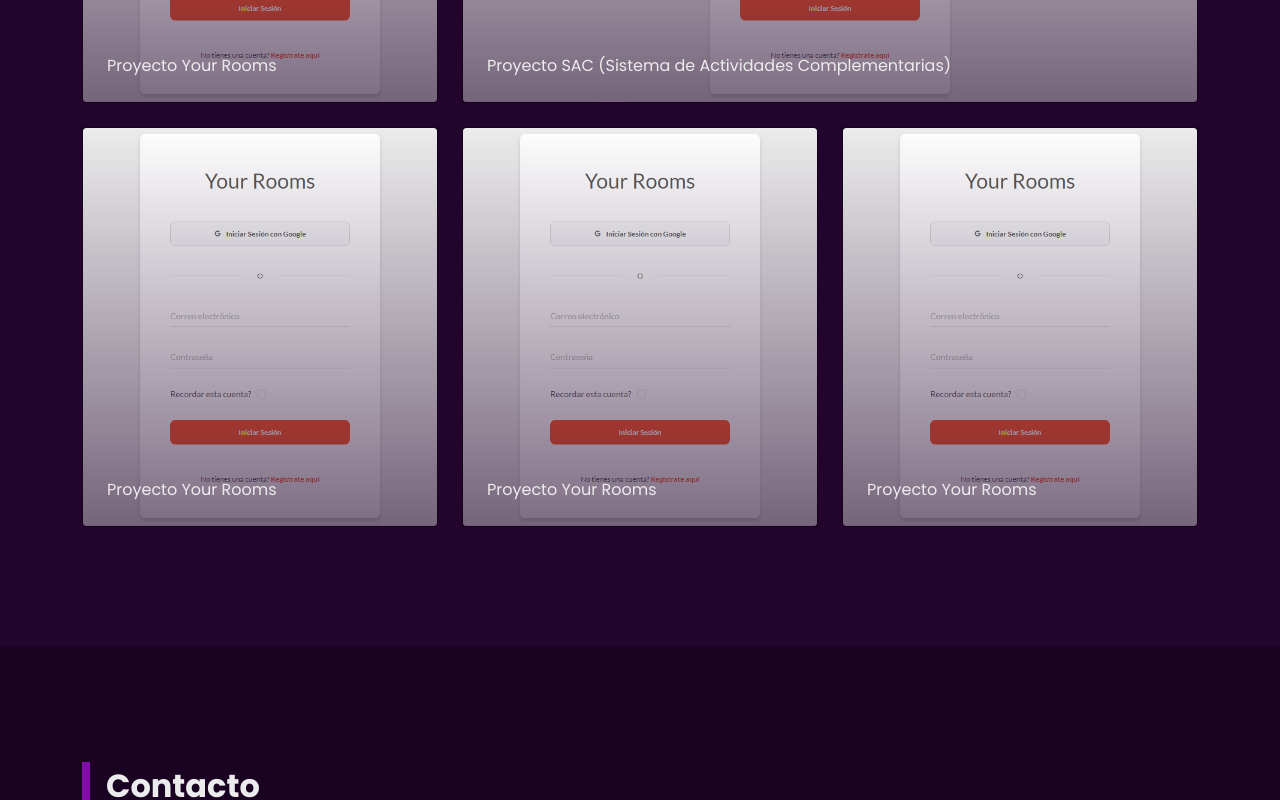
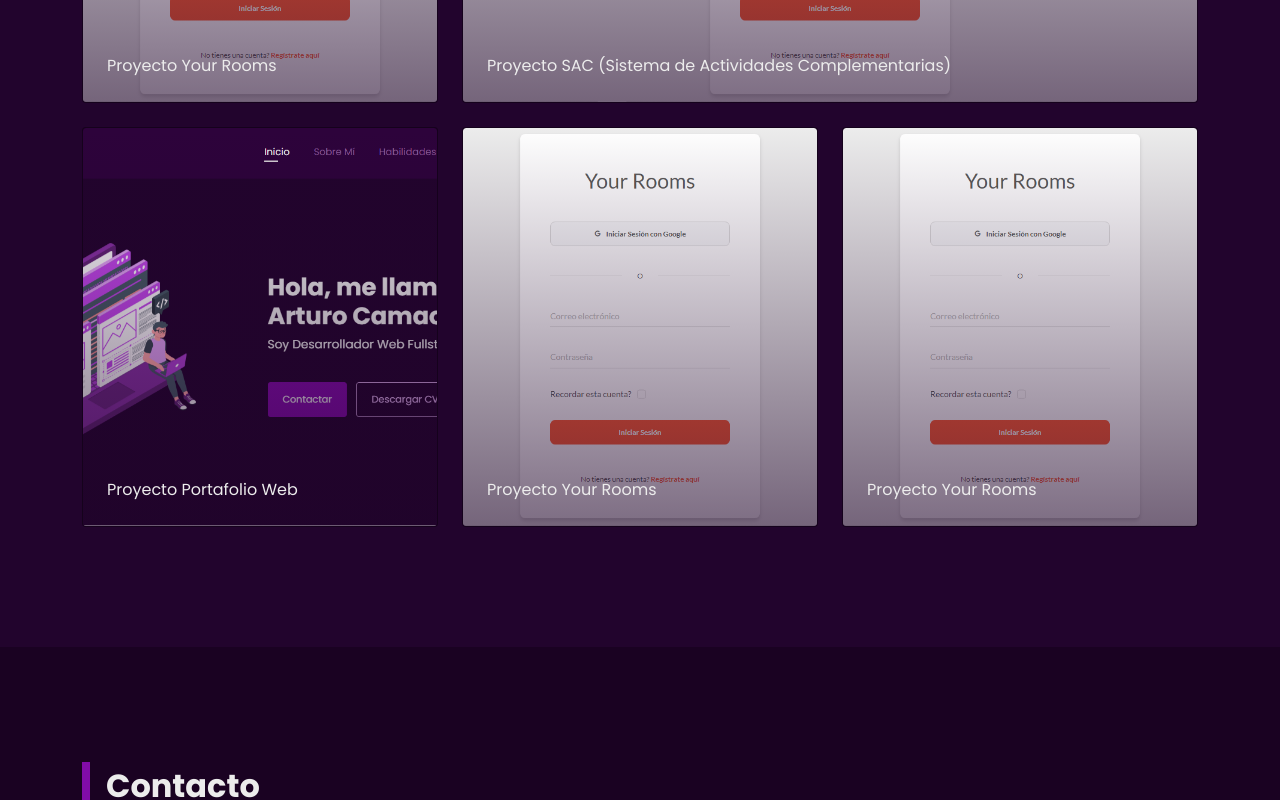
Before and after one commit to JoanArturo/portfolio, an Angular app: page / in a window 1280 px wide. Shown: the part 2540-3340 px from the top of the page. Built offline with nearby package versions, Linux system fonts and the light colour scheme.

Commit message:
Add project portfolio to projects section

```diff
--- a/src/app/profile/projects/projects.component.html
+++ b/src/app/profile/projects/projects.component.html
@@ -25,7 +25,7 @@
               <li>Socket IO</li>
             </ul>
           </div>
-          <a href="#" class="btn btn-primary btn-visit-repository">
+          <a href="https://github.com/JoanArturo/your-rooms" target="_blank" class="btn btn-primary btn-visit-repository">
             <span>Visitar repositorio</span>
             <svg width="24" height="24" viewBox="0 0 24 24" fill="none" xmlns="http://www.w3.org/2000/svg">
               <path d="M12 1.5C6.20156 1.5 1.5 6.32344 1.5 12.2672C1.5 17.025 4.50937 21.0562 8.68125 22.4812C8.73977 22.494 8.79949 22.5002 8.85938 22.5C9.24844 22.5 9.39844 22.2141 9.39844 21.9656C9.39844 21.7078 9.38906 21.0328 9.38437 20.1328C9.03705 20.2142 8.68173 20.2567 8.325 20.2594C6.30469 20.2594 5.84531 18.6891 5.84531 18.6891C5.36719 17.4469 4.67813 17.1141 4.67813 17.1141C3.76406 16.4719 4.67344 16.4531 4.74375 16.4531H4.74844C5.80313 16.5469 6.35625 17.5687 6.35625 17.5687C6.88125 18.4875 7.58437 18.7453 8.2125 18.7453C8.62783 18.737 9.03673 18.6412 9.4125 18.4641C9.50625 17.7703 9.77812 17.2969 10.0781 17.025C7.74844 16.7531 5.29688 15.8297 5.29688 11.7047C5.29688 10.5281 5.70469 9.56719 6.375 8.81719C6.26719 8.54531 5.90625 7.44844 6.47812 5.96719C6.55483 5.94883 6.63368 5.94095 6.7125 5.94375C7.09219 5.94375 7.95 6.08906 9.36563 7.07344C11.0857 6.59218 12.9049 6.59218 14.625 7.07344C16.0406 6.08906 16.8984 5.94375 17.2781 5.94375C17.3569 5.94095 17.4358 5.94883 17.5125 5.96719C18.0844 7.44844 17.7234 8.54531 17.6156 8.81719C18.2859 9.57187 18.6937 10.5328 18.6937 11.7047C18.6937 15.8391 16.2375 16.7484 13.8984 17.0156C14.2734 17.3484 14.6109 18.0047 14.6109 19.0078C14.6109 20.4469 14.5969 21.6094 14.5969 21.9609C14.5969 22.2141 14.7422 22.5 15.1312 22.5C15.1942 22.5003 15.2571 22.494 15.3187 22.4812C19.4953 21.0562 22.5 17.0203 22.5 12.2672C22.5 6.32344 17.7984 1.5 12 1.5Z" fill="#E5B8F4"/>
@@ -62,26 +62,27 @@
     </div>
     <div class="col-12 col-md-6 col-lg-4 mb-4 mb-lg-0" data-aos="zoom-out-right" data-aos-delay="1100">
       <div class="card text-bg-dark">
-        <img src="assets/images/login-your-rooms.png" class="card-img" alt="Imagen de la página de inicio de sesión del sistema Your Rooms">
+        <img src="assets/images/portfolio.png" class="card-img" alt="Imagen de la sección principal del portafolio de Joan Arturo Camacho Alvarez">
         <div class="card-img-overlay">
-          <p class="card-text">Proyecto Your Rooms</p>
+          <p class="card-text">Proyecto Portafolio Web</p>
         </div>
         <div class="card-details-panel">
-          <p class="project-title-text mb-4">Proyecto Your Rooms</p>
+          <p class="project-title-text mb-4">Proyecto Portafolio Web</p>
           <div class="group-text mb-4">
             <p class="group-text-title mb-1">Descripción</p>
-            <p class="group-text-description mb-0">Sistema de salas de chat en tiempo real.</p>
+            <p class="group-text-description mb-0">Portafolio web personal.</p>
           </div>
           <div class="group-text">
             <p class="group-text-title mb-1">Tecnologías Principales</p>
             <ul class="group-text-description mb-4">
-              <li>Laravel 6</li>
-              <li>Bootstrap 4</li>
-              <li>Laravel Echo Server</li>
-              <li>Socket IO</li>
+              <li>Angular 15</li>
+              <li>Bootstrap 5</li>
+              <li>SASS</li>
+              <li>Laravel 9</li>
+              <li>Librería AOS</li>
             </ul>
           </div>
-          <a href="#" class="btn btn-primary btn-visit-repository">
+          <a href="https://github.com/JoanArturo/portfolio" target="_blank" class="btn btn-primary btn-visit-repository">
             <span>Visitar repositorio</span>
             <svg width="24" height="24" viewBox="0 0 24 24" fill="none" xmlns="http://www.w3.org/2000/svg">
               <path d="M12 1.5C6.20156 1.5 1.5 6.32344 1.5 12.2672C1.5 17.025 4.50937 21.0562 8.68125 22.4812C8.73977 22.494 8.79949 22.5002 8.85938 22.5C9.24844 22.5 9.39844 22.2141 9.39844 21.9656C9.39844 21.7078 9.38906 21.0328 9.38437 20.1328C9.03705 20.2142 8.68173 20.2567 8.325 20.2594C6.30469 20.2594 5.84531 18.6891 5.84531 18.6891C5.36719 17.4469 4.67813 17.1141 4.67813 17.1141C3.76406 16.4719 4.67344 16.4531 4.74375 16.4531H4.74844C5.80313 16.5469 6.35625 17.5687 6.35625 17.5687C6.88125 18.4875 7.58437 18.7453 8.2125 18.7453C8.62783 18.737 9.03673 18.6412 9.4125 18.4641C9.50625 17.7703 9.77812 17.2969 10.0781 17.025C7.74844 16.7531 5.29688 15.8297 5.29688 11.7047C5.29688 10.5281 5.70469 9.56719 6.375 8.81719C6.26719 8.54531 5.90625 7.44844 6.47812 5.96719C6.55483 5.94883 6.63368 5.94095 6.7125 5.94375C7.09219 5.94375 7.95 6.08906 9.36563 7.07344C11.0857 6.59218 12.9049 6.59218 14.625 7.07344C16.0406 6.08906 16.8984 5.94375 17.2781 5.94375C17.3569 5.94095 17.4358 5.94883 17.5125 5.96719C18.0844 7.44844 17.7234 8.54531 17.6156 8.81719C18.2859 9.57187 18.6937 10.5328 18.6937 11.7047C18.6937 15.8391 16.2375 16.7484 13.8984 17.0156C14.2734 17.3484 14.6109 18.0047 14.6109 19.0078C14.6109 20.4469 14.5969 21.6094 14.5969 21.9609C14.5969 22.2141 14.7422 22.5 15.1312 22.5C15.1942 22.5003 15.2571 22.494 15.3187 22.4812C19.4953 21.0562 22.5 17.0203 22.5 12.2672C22.5 6.32344 17.7984 1.5 12 1.5Z" fill="#E5B8F4"/>
```
Also changed, not shown: src/assets/images/portfolio.png (added).
